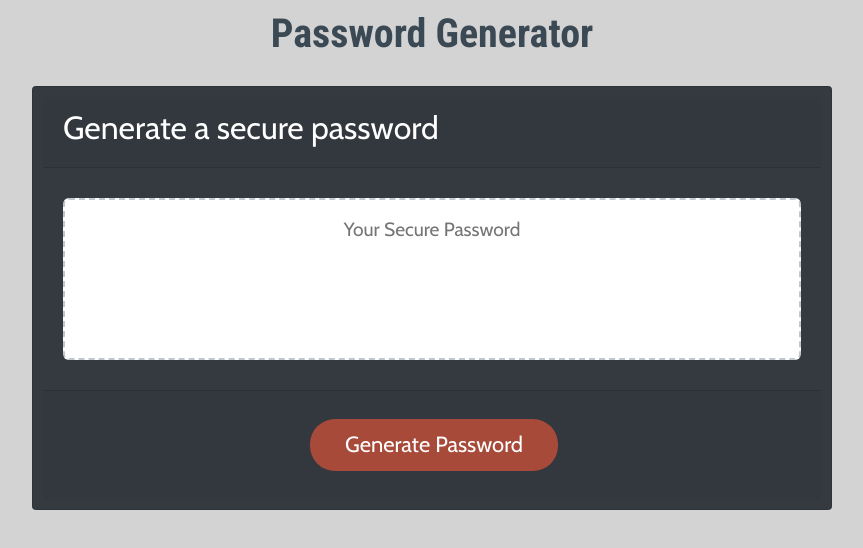
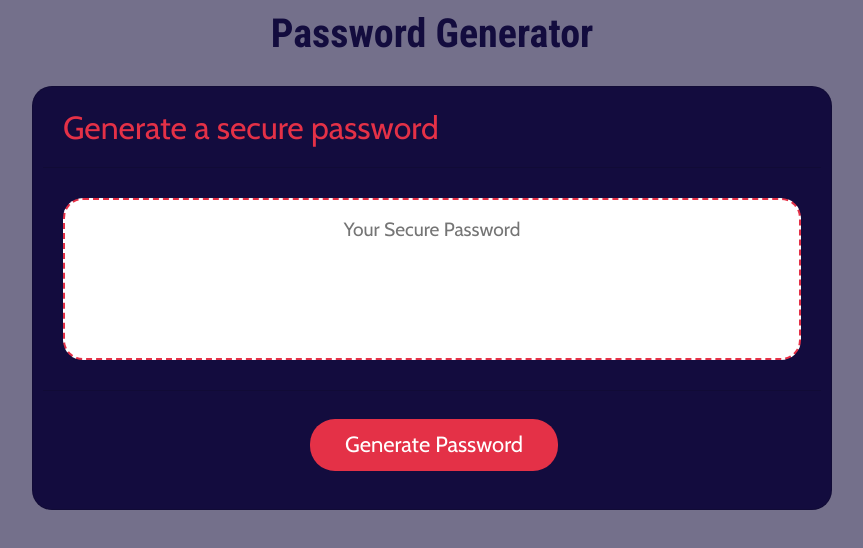
Before and after one commit to hngdngng/password-generator, a plain HTML site: page index.html in a window 1280 px wide. Shown: the whole page, without its empty margins (208-1071 px from the left). Drawn offline with nearby package versions, Linux system fonts and the light colour scheme.

Commit message:
Modified application style

```diff
--- a/index.html
+++ b/index.html
@@ -23,15 +23,15 @@
     <header>
       <h1>Password Generator</h1>
     </header>
-    <div class="card bg-dark text-white mx-auto">
+    <div class="card mx-auto">
       <!-- mx.auto sets the left and right margins to auto centering the card insude the wrapper  -->
-      <div class="card-header">
+      <div class="card-header bg-transparent">
         <h2>Generate a secure password</h2>
       </div>
       <div class="card-body">
         <textarea readonly id="password" placeholder="Your Secure Password" aria-label="Generated Password"></textarea>
       </div>
-      <div class="card-footer">
+      <div class="card-footer bg-transparent">
         <button id="generate" class="btn">Generate Password</button>
       </div>
     </div>
--- a/style.css
+++ b/style.css
@@ -11,7 +11,7 @@ body,
 
 /* Sections */
 body {
-  background-color: lightgrey;
+  background-color: rgb(116,112,139);
 }
 
 .main {
@@ -29,7 +29,7 @@ header h1 {
   font-family: 'Roboto Condensed', Sans-Serif;
   text-align: center;
   font-weight: bolder;
-  color: hsl(206, 17%, 28%);
+  color: rgb(19,12,62);
 }
 
 /* Card Style */
@@ -37,10 +37,9 @@ header h1 {
   max-width: 800px;
   padding: 10px 10px;
   font-family: 'Cabin', Sans-Serif;
-}
-
-.card-body {
-  min-height: 100px;
+  background-color: rgb(19,12,62);
+  color: rgb(228,49,71);
+  border-radius: 20px;
 }
 
 .card-footer {
@@ -49,7 +48,7 @@ header h1 {
 
 /* Button style */
 .btn {
-  background-color: rgb(167, 74, 57);
+  background-color: rgb(228,49,71);
   border-radius: 25px;
   color: hsl(0, 0%, 100%);
   display: inline-block;
@@ -72,9 +71,10 @@ header h1 {
   text-align: center;
   margin-top: 10px;
   margin-bottom: 10px;
-  border: 2px dashed #c0c7cf;
-  border-radius: 6px;
+  border: 2px dashed rgb(228,49,71);
+  border-radius: 20px;
   resize: none;
+
 }
 
 /* Media Query to change  */
```
